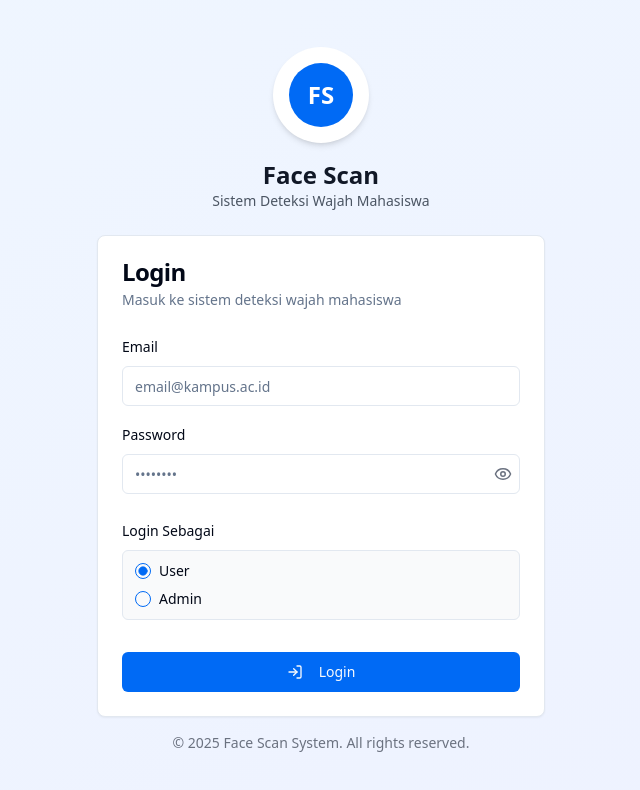
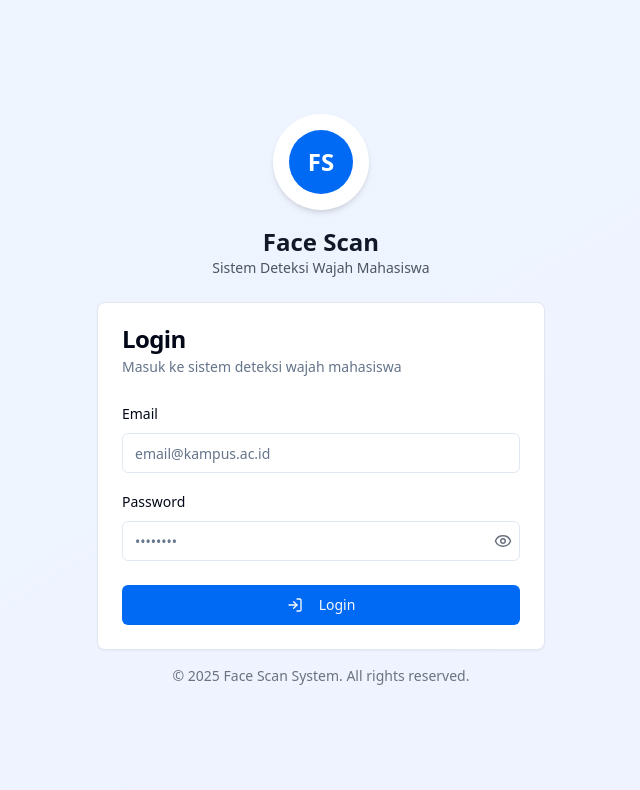
Before and after one commit to ArioVeisa/face-scan-admin-panel, a React (Vite) app: page /login in a window 1280 px wide. Shown: the top 790 px of the page, without its empty margins (319-959 px from the left). Built offline with nearby package versions, Linux system fonts and the light colour scheme.

Commit message:
Remove admin/user role selection
Remove the role selection from the login form, as the role will be determined on the backend.

```diff
--- a/src/pages/LoginPage.tsx
+++ b/src/pages/LoginPage.tsx
@@ -6,7 +6,6 @@ import { Label } from "@/components/ui/label";
 import { Input } from "@/components/ui/input";
 import { Button } from "@/components/ui/button";
 import { useToast } from "@/hooks/use-toast";
-import { RadioGroup, RadioGroupItem } from "@/components/ui/radio-group";
 import { Eye, EyeOff, LogIn } from "lucide-react";
 
 interface LoginPageProps {
@@ -16,7 +15,6 @@ interface LoginPageProps {
 const LoginPage = ({ onLogin }: LoginPageProps) => {
   const [email, setEmail] = useState("");
   const [password, setPassword] = useState("");
-  const [isAdmin, setIsAdmin] = useState(false);
   const [isLoading, setIsLoading] = useState(false);
   const [showPassword, setShowPassword] = useState(false);
   const navigate = useNavigate();
@@ -30,12 +28,15 @@ const LoginPage = ({ onLogin }: LoginPageProps) => {
     setTimeout(() => {
       // Simple validation
       if (email && password) {
+        // For demo purposes, we'll assume emails ending with "admin" are admins
+        const isAdmin = email.includes("admin");
+
         // Pass the role to the parent component
         onLogin(isAdmin);
         navigate("/");
         toast({
           title: "Login berhasil",
-          description: `Selamat datang di Face Scan ${isAdmin ? "Admin" : "User"} Panel`,
+          description: `Selamat datang di Face Scan Panel`,
         });
       } else {
         toast({
@@ -103,24 +104,6 @@ const LoginPage = ({ onLogin }: LoginPageProps) => {
                   </button>
                 </div>
               </div>
-
-              <div className="py-2 space-y-2">
-                <Label htmlFor="role-selection">Login Sebagai</Label>
-                <RadioGroup
-                  defaultValue="user"
-                  onValueChange={(value) => setIsAdmin(value === "admin")}
-                  className="flex flex-col space-y-1 border rounded-md p-3 bg-gray-50"
-                >
-                  <div className="flex items-center space-x-2">
-                    <RadioGroupItem value="user" id="user" />
-                    <Label htmlFor="user" className="cursor-pointer">User</Label>
-                  </div>
-                  <div className="flex items-center space-x-2">
-                    <RadioGroupItem value="admin" id="admin" />
-                    <Label htmlFor="admin" className="cursor-pointer">Admin</Label>
-                  </div>
-                </RadioGroup>
-              </div>
             </CardContent>
             <CardFooter>
               <Button
```
